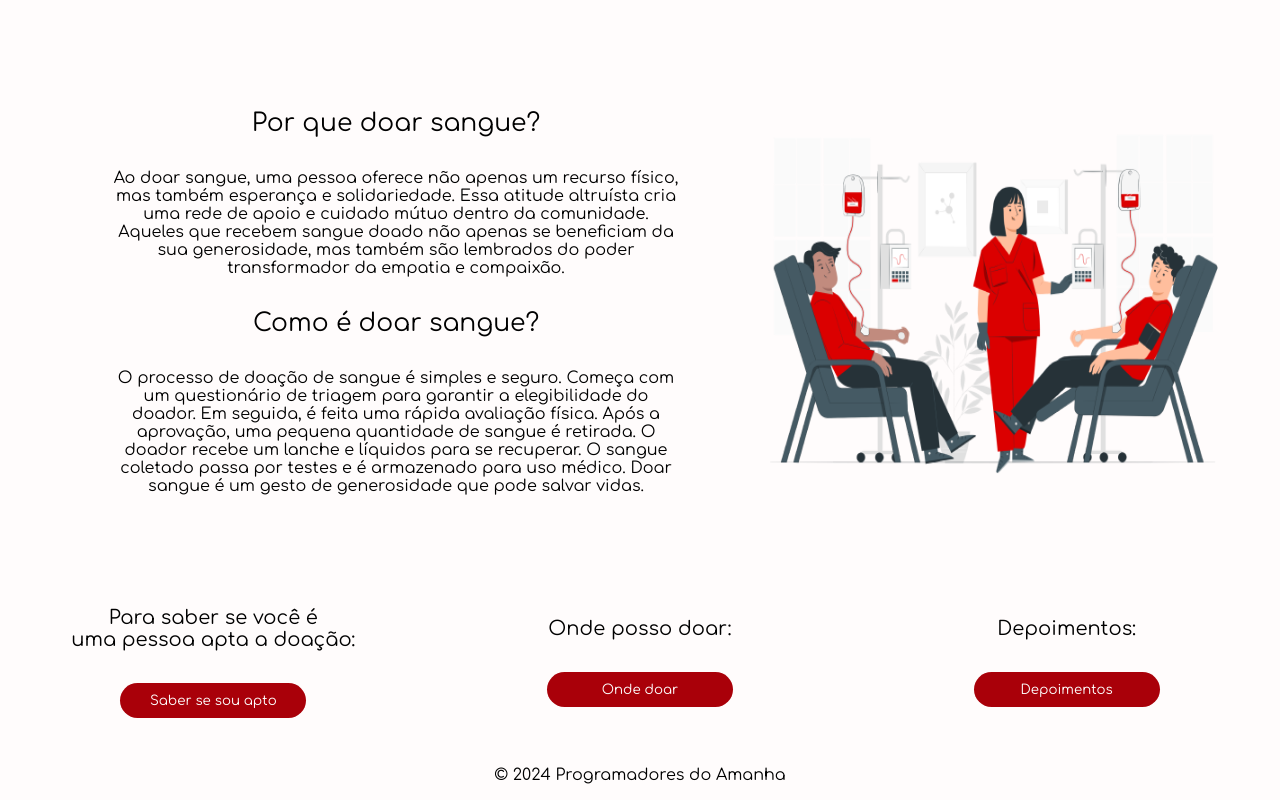
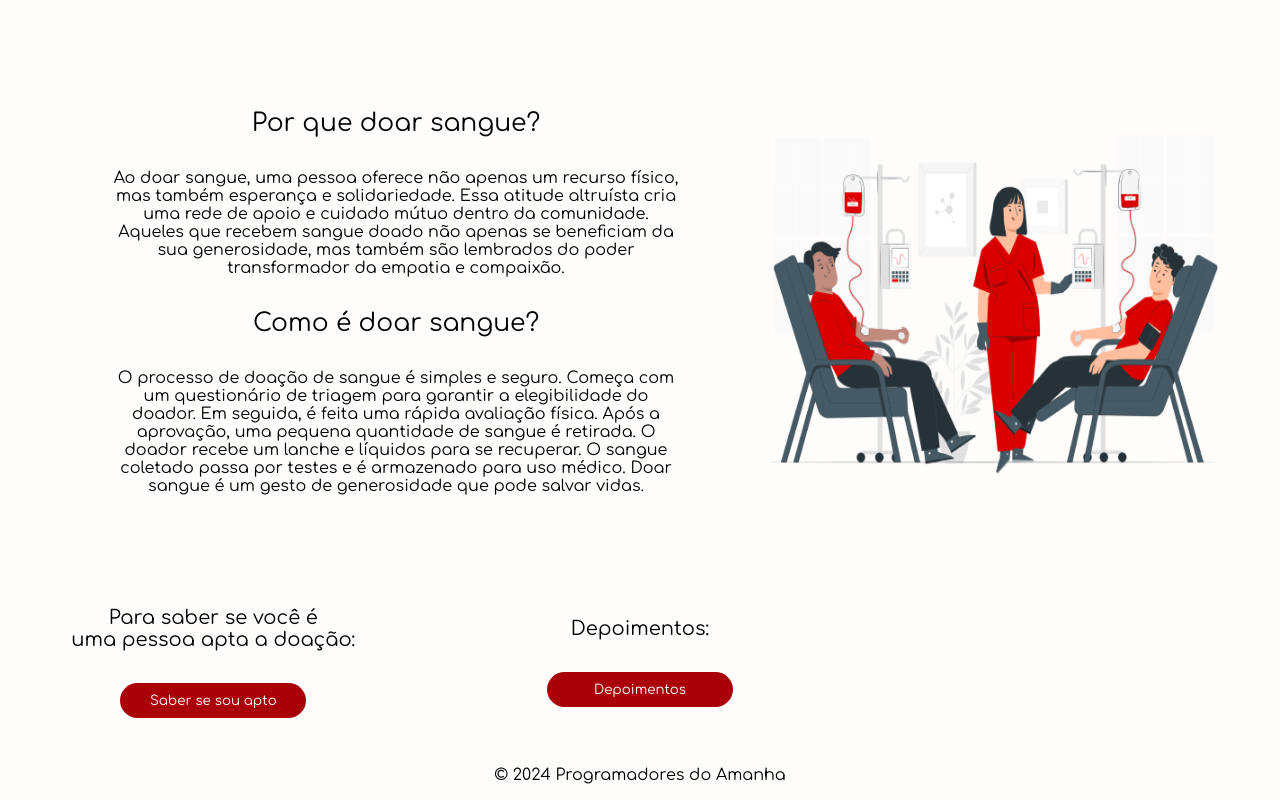
Before and after one commit to l1Beatriz/Rackathon, a plain HTML site: page src/pages/Sobre/index.html in a window 1280 px wide. Shown: the part 399-1199 px from the top of the page. Drawn offline with Linux system fonts and the light colour scheme.

Commit message:
Removing button where to donate

```diff
--- a/src/pages/Sobre/index.html
+++ b/src/pages/Sobre/index.html
@@ -80,17 +80,6 @@
 
   <div id="div_sessa3">
     <h2>
-      Onde posso doar:
-    </h2>
-
-    <button>
-      Onde doar
-    </button>
-
-  </div>
-
-  <div id="div_sessa3">
-    <h2>
       Depoimentos:
     </h2>
 
```
